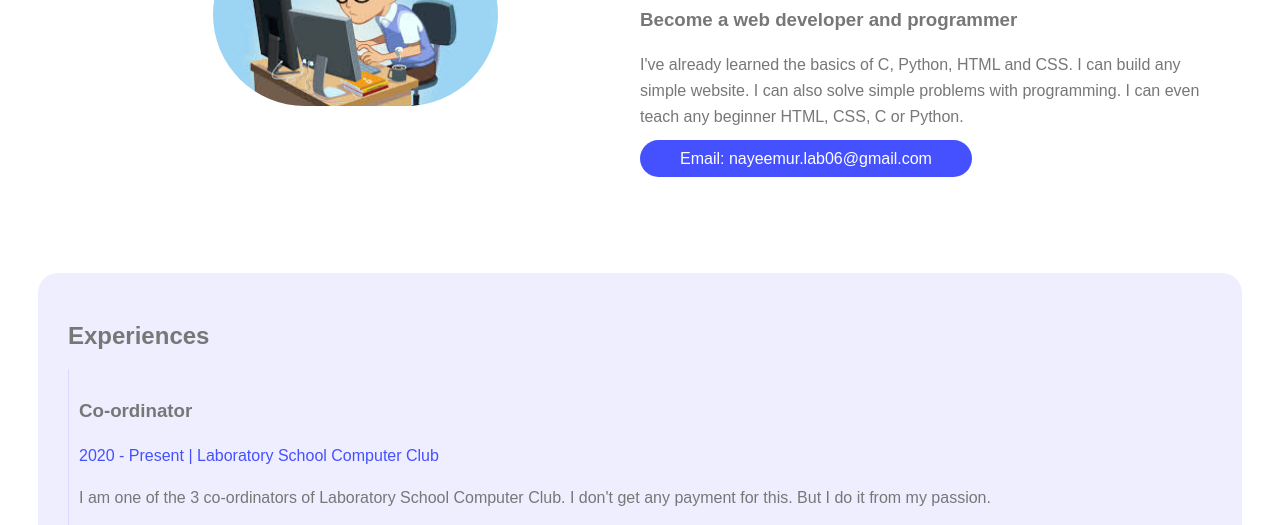
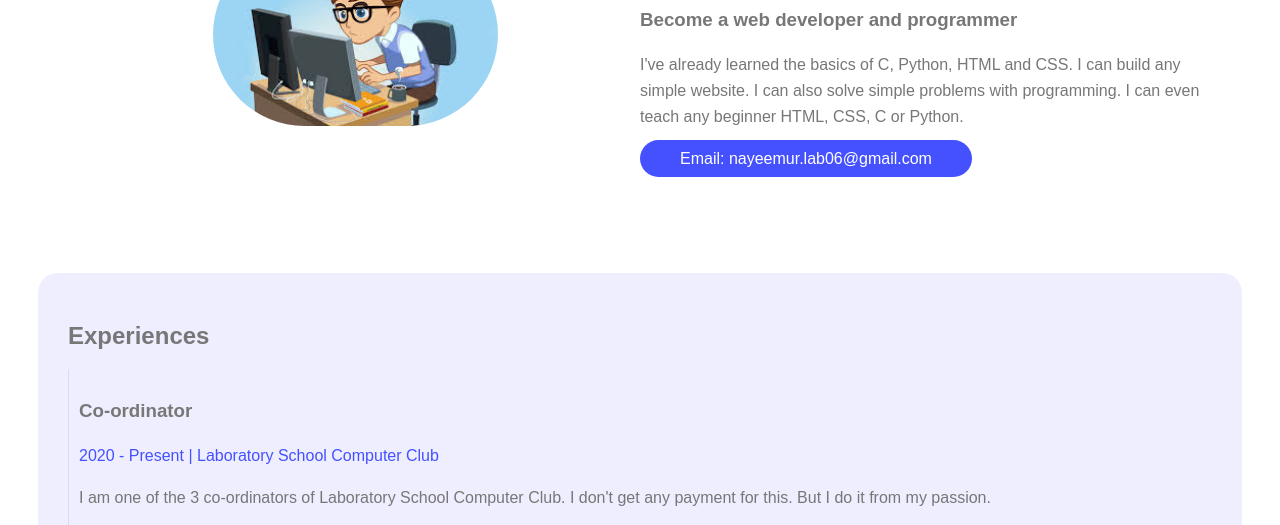
Before and after one commit to nayeemur-rahman/Portfolio, a plain HTML site: page index.html in a window 1280 px wide. Shown: the part 575-1100 px from the top of the page. Drawn offline with Linux system fonts and the light colour scheme.

Commit message:
Update index.html

```diff
--- a/index.html
+++ b/index.html
@@ -60,7 +60,7 @@
         </section>
         <section class="container">
             <div class="half-width">
-                <img src="images/Working.jpg" alt="" class="side-img">
+                <img style="margin-top: 20px" src="images/Working.jpg" alt="" class="side-img">
             </div>
             <div class="half-width">
                 <h1>BIG DREAM</h1>
```
